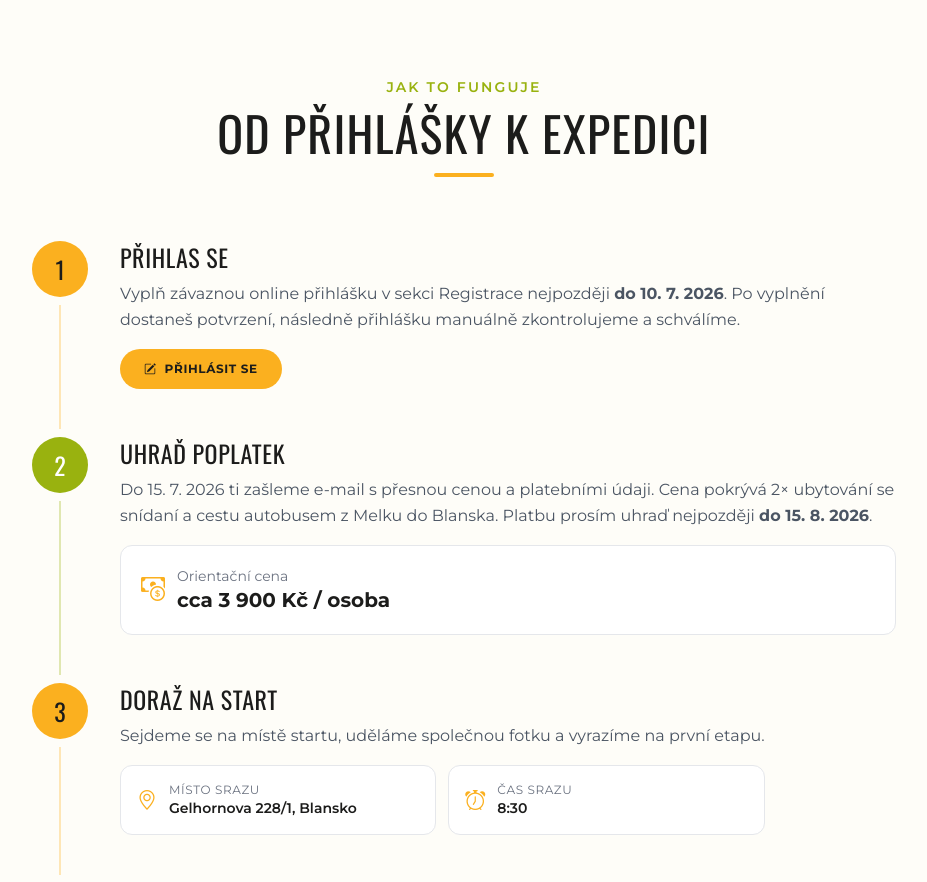
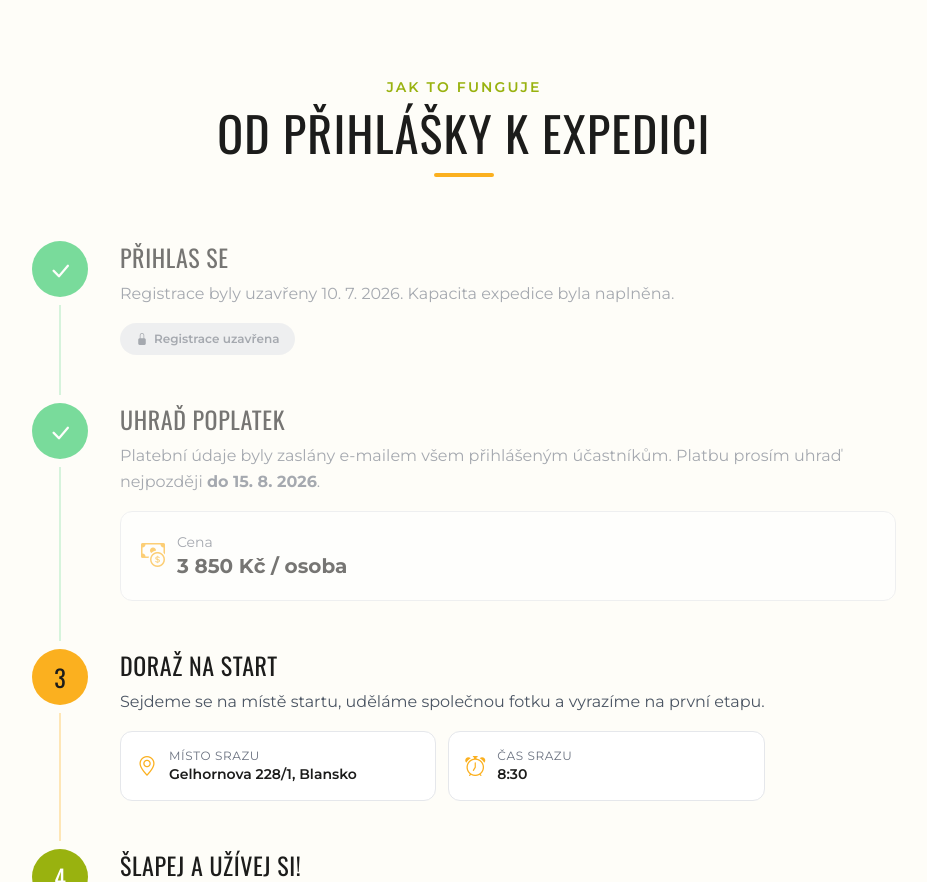
Before and after one commit to prikryla/cykloexpedice, a Flask app: page /propozice in a window 1280 px wide. Shown: the part 739-1621 px from the top of the page, without its empty margins (176-1103 px from the left). Run offline with Flask 3, Linux system fonts and the light colour scheme; data that the repository does not hold is empty; some libraries are stand-ins or nearby versions.

Commit message:
Mark registration and payment steps as completed on propozice page
Registration is closed (capacity full) and payment details were already
sent. Steps 1 and 2 now show green checkmarks with reduced opacity.
Updated price from estimated ~3900 Kč to final 3850 Kč.

Co-Authored-By: Claude Opus 4.6 <noreply@anthropic.com>

```diff
--- a/templates/propozice.html
+++ b/templates/propozice.html
@@ -63,43 +63,45 @@
         </div>
 
         <div class="space-y-0">
-            <!-- Step 1 -->
-            <div class="flex gap-6 md:gap-8">
+            <!-- Step 1 – completed -->
+            <div class="flex gap-6 md:gap-8 opacity-60">
                 <div class="flex flex-col items-center">
-                    <div class="w-14 h-14 rounded-full bg-gold-500 flex items-center justify-center text-dark-900 font-display text-2xl shrink-0">1</div>
-                    <div class="w-0.5 bg-gold-500/30 flex-1 my-2"></div>
+                    <div class="w-14 h-14 rounded-full bg-green-500 flex items-center justify-center text-white font-display text-2xl shrink-0">
+                        <i class="bi bi-check-lg"></i>
+                    </div>
+                    <div class="w-0.5 bg-green-500/30 flex-1 my-2"></div>
                 </div>
                 <div class="pb-12">
                     <h3 class="font-display text-2xl text-dark-900 tracking-wide mb-2">PŘIHLAS SE</h3>
-                    <p class="text-gray-600 leading-relaxed">
-                        Vyplň závaznou online přihlášku v sekci Registrace nejpozději <strong>do 10. 7. 2026</strong>.
-                        Po vyplnění dostaneš potvrzení, následně přihlášku manuálně zkontrolujeme a schválíme.
+                    <p class="text-gray-500 leading-relaxed">
+                        Registrace byly uzavřeny 10. 7. 2026. Kapacita expedice byla naplněna.
                     </p>
-                    <a href="{{ url_for('registrace') }}" class="btn-gold mt-4 !py-3 !px-6 !text-xs inline-block">
-                        <i class="bi bi-pencil-square mr-1"></i> Přihlásit se
-                    </a>
+                    <span class="inline-flex items-center gap-1.5 mt-4 px-4 py-2 bg-gray-200 text-gray-500 text-xs font-semibold rounded-full cursor-default">
+                        <i class="bi bi-lock-fill"></i> Registrace uzavřena
+                    </span>
                 </div>
             </div>
 
-            <!-- Step 2 -->
-            <div class="flex gap-6 md:gap-8">
+            <!-- Step 2 – completed -->
+            <div class="flex gap-6 md:gap-8 opacity-60">
                 <div class="flex flex-col items-center">
-                    <div class="w-14 h-14 rounded-full bg-olive-500 flex items-center justify-center text-white font-display text-2xl shrink-0">2</div>
-                    <div class="w-0.5 bg-olive-500/30 flex-1 my-2"></div>
+                    <div class="w-14 h-14 rounded-full bg-green-500 flex items-center justify-center text-white font-display text-2xl shrink-0">
+                        <i class="bi bi-check-lg"></i>
+                    </div>
+                    <div class="w-0.5 bg-green-500/30 flex-1 my-2"></div>
                 </div>
                 <div class="pb-12">
                     <h3 class="font-display text-2xl text-dark-900 tracking-wide mb-2">UHRAĎ POPLATEK</h3>
-                    <p class="text-gray-600 leading-relaxed">
-                        Do 15. 7. 2026 ti zašleme e-mail s přesnou cenou a platebními údaji.
-                        Cena pokrývá 2× ubytování se snídaní a cestu autobusem z Melku do Blanska.
+                    <p class="text-gray-500 leading-relaxed">
+                        Platební údaje byly zaslány e-mailem všem přihlášeným účastníkům.
                         Platbu prosím uhraď nejpozději <strong>do 15. 8. 2026</strong>.
                     </p>
                     <div class="mt-4 bg-white rounded-xl p-5 border border-gray-200">
                         <div class="flex items-center gap-3 text-dark-900">
                             <i class="bi bi-cash-coin text-2xl text-gold-500"></i>
                             <div>
-                                <div class="text-sm text-gray-500">Orientační cena</div>
-                                <div class="font-bold text-xl">cca 3 900 Kč / osoba</div>
+                                <div class="text-sm text-gray-500">Cena</div>
+                                <div class="font-bold text-xl">3 850 Kč / osoba</div>
                             </div>
                         </div>
                     </div>
```
